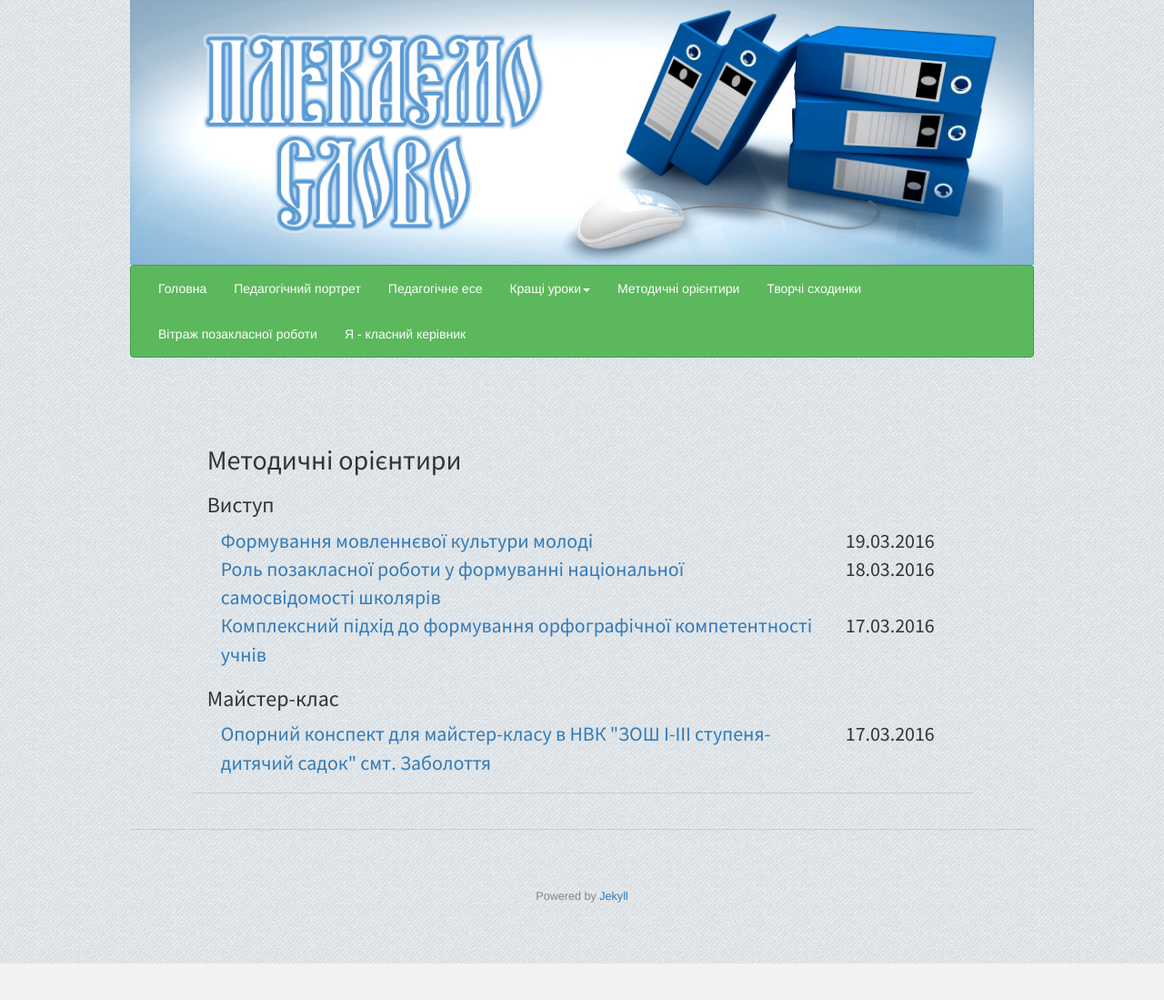
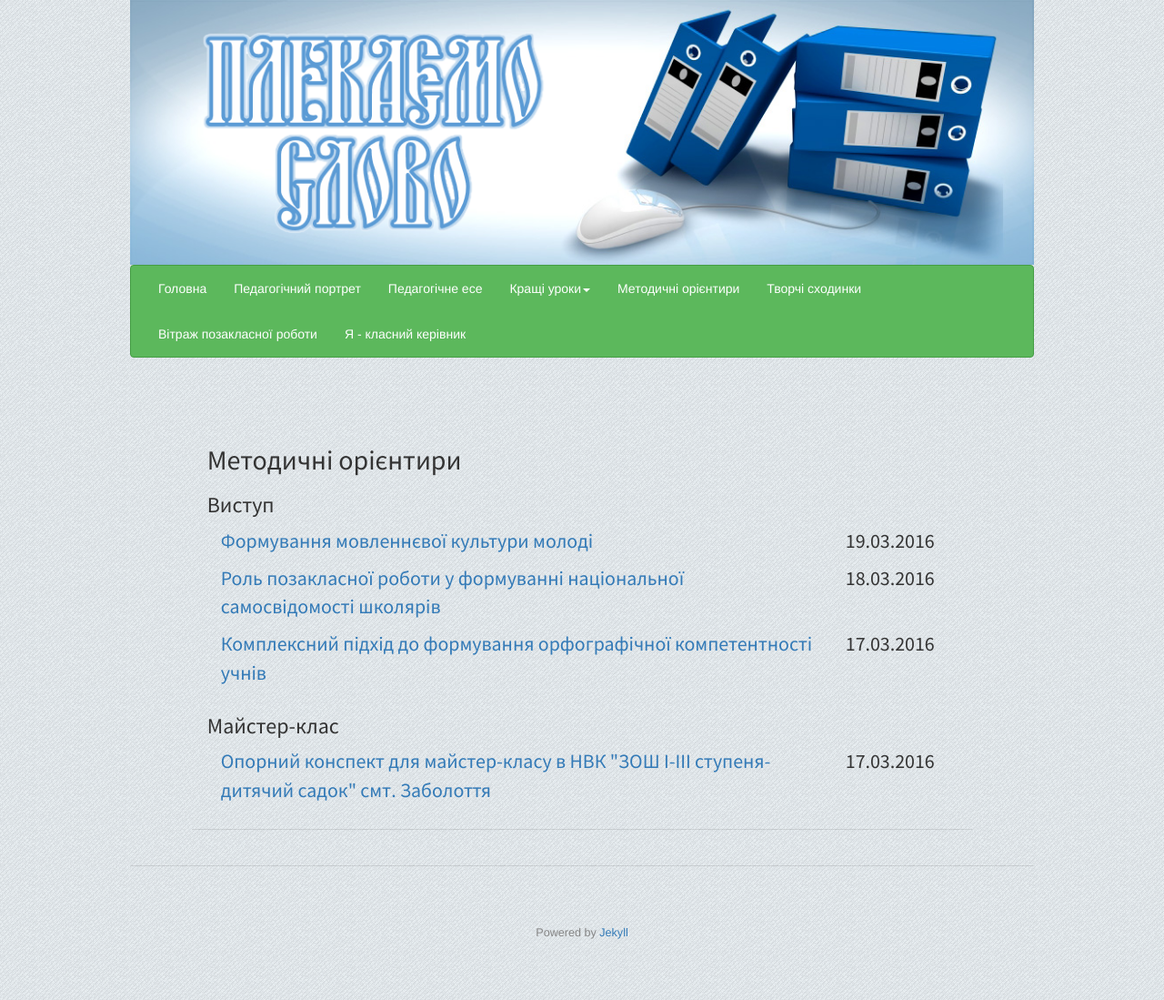
Before and after one commit to tetyanashevchuk/tetyanashevchuk.github.io, a Jekyll site: the page built from metoduchni-orienturu.html, in a window 1280 px wide. Shown: the whole page at 91% size. Built offline with Jekyll 4.4.1, drawn with Linux system fonts in a browser that asks for light colours; nearby versions of some CDN libraries; before the commit the page ends 1059 px from its top, so only the background shows below that.

Commit message:
added margins to site sections

```diff
--- a/best-lessons/ukr-mova.html
+++ b/best-lessons/ukr-mova.html
@@ -22,7 +22,7 @@ permalink: /best-lessons/ukr-mova.html
       {% if post.tags contains subject %} {% if post.tags contains klass_6 %}
         <div class="container-fluid">
           <div class="row">
-            <div class="col-sm-10">
+            <div class="col-sm-10" style="margin-bottom: 10px;">
               <a href="{{ post.url }}">{{ post.title }}</a>
             </div>
             <div class="col-sm-2">
--- a/metoduchni-orienturu.html
+++ b/metoduchni-orienturu.html
@@ -17,7 +17,7 @@ description: List of articles and posts by tags.
       {% if post.tags contains first_subsection %}
         <div class="container-fluid">
           <div class="row">
-            <div class="col-sm-10">
+            <div class="col-sm-10" style="margin-bottom: 10px;">
               <a href="{{ post.url }}">{{ post.title }}</a>
             </div>
             <div class="col-sm-2">
@@ -35,7 +35,7 @@ description: List of articles and posts by tags.
       {% if post.tags contains second_subsection %}
         <div class="container-fluid">
           <div class="row">
-            <div class="col-sm-10">
+            <div class="col-sm-10" style="margin-bottom: 10px;">
               <a href="{{ post.url }}">{{ post.title }}</a>
             </div>
             <div class="col-sm-2">
--- a/pozaklasna-robota.html
+++ b/pozaklasna-robota.html
@@ -17,7 +17,7 @@ description: List of articles and posts by tags.
       {% if post.tags contains first_subsection %}
         <div class="container-fluid">
           <div class="row">
-            <div class="col-sm-10">
+            <div class="col-sm-10" style="margin-bottom: 10px;">
               <a href="{{ post.url }}">{{ post.title }}</a>
             </div>
             <div class="col-sm-2">
@@ -35,7 +35,7 @@ description: List of articles and posts by tags.
       {% if post.tags contains second_subsection %}
         <div class="container-fluid">
           <div class="row">
-            <div class="col-sm-10">
+            <div class="col-sm-10" style="margin-bottom: 10px;">
               <a href="{{ post.url }}">{{ post.title }}</a>
             </div>
             <div class="col-sm-2">
--- a/ya-klasnuy-kerivnuk.html
+++ b/ya-klasnuy-kerivnuk.html
@@ -14,7 +14,7 @@ description: List of articles and posts by tags.
     {% for post in site.tags[section_name] %}{% if post.title != null %}
         <div class="container-fluid">
           <div class="row">
-            <div class="col-sm-10">
+            <div class="col-sm-10" style="margin-bottom: 10px;">
               <a href="{{ post.url }}">{{ post.title }}</a>
             </div>
             <div class="col-sm-2">
```
